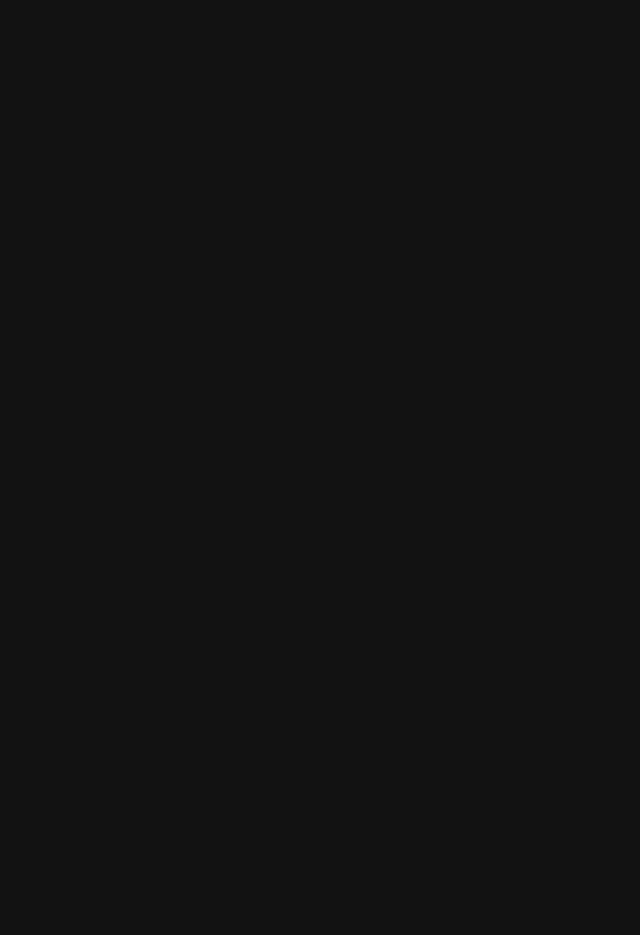
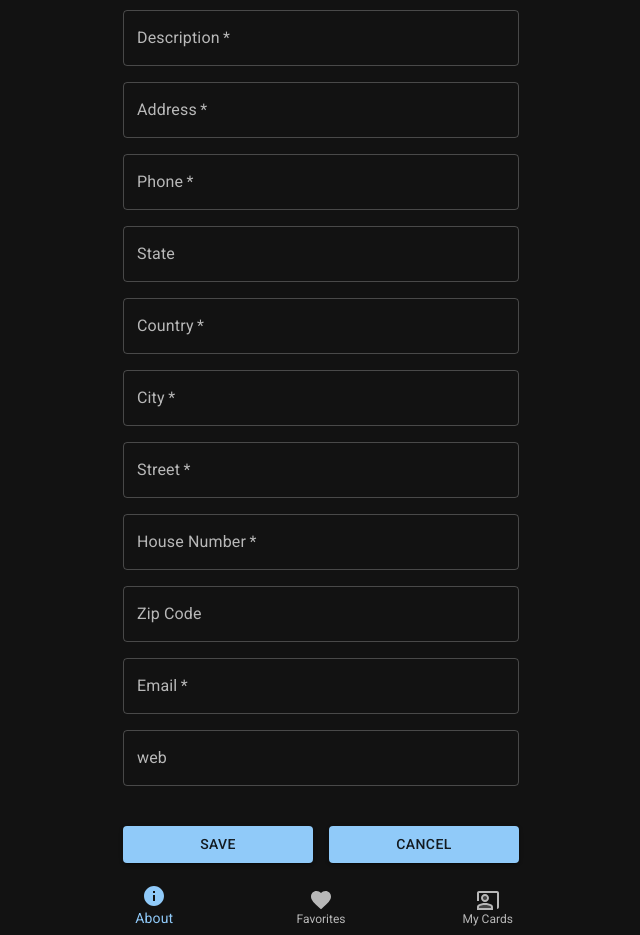
Before and after one commit to malkabraca/------, a React (Create React App) app: page /creat in a window 1280 px wide. Before the commit this address had no page. Shown: the part 660-1595 px from the top of the page, without its empty margins (319-959 px from the left). Before the commit the page ends 800 px from the top, so only its background shows below. Built offline with nearby package versions, Linux system fonts and the light colour scheme.

Commit message:
createee

```diff
--- a/src/pages/CreateCardPage.jsx
+++ b/src/pages/CreateCardPage.jsx
@@ -37,6 +37,14 @@ const CreateCardPage = () => {
     address: "",
     description: "",
     phone: "",
+    email:"",
+    wed:"",
+    state:"",
+    country:"",
+    city:"",
+    street:"",
+    housenumber:"",
+    zip:"",
   });
   const [inputsErrorsState, setInputsErrorsState] = useState(null);
   const navigate = useNavigate();
@@ -143,7 +151,7 @@ const CreateCardPage = () => {
           src={inputState.url ? inputState.url : atom}
         />
         <Box component="div" noValidate sx={{ mt: 3 }}>
-          <Grid container spacing={2}>
+        <Grid container spacing={2}>
             <Grid item xs={12}>
               <TextField
                 fullWidth
@@ -258,6 +266,155 @@ const CreateCardPage = () => {
                 </Alert>
               )}
             </Grid>
+            <Grid item xs={12}>
+              <TextField
+                fullWidth
+                id="state"
+                label="State"
+                name="state"
+                autoComplete="state"
+                value={inputState.state}
+                onChange={handleInputChange}
+              />
+              {inputsErrorsState && inputsErrorsState.state && (
+                <Alert severity="warning">
+                  {inputsErrorsState.state.map((item) => (
+                    <div key={"state-errors" + item}>{item}</div>
+                  ))}
+                </Alert>
+              )}
+            </Grid>
+            <Grid item xs={12}>
+              <TextField
+                required
+                fullWidth
+                id="country"
+                label="Country"
+                name="country"
+                autoComplete="country"
+                value={inputState.country}
+                onChange={handleInputChange}
+              />
+              {inputsErrorsState && inputsErrorsState.country && (
+                <Alert severity="warning">
+                  {inputsErrorsState.country.map((item) => (
+                    <div key={"country-errors" + item}>{item}</div>
+                  ))}
+                </Alert>
+              )}
+            </Grid>
+            <Grid item xs={12}>
+              <TextField
+                required
+                fullWidth
+                id="city"
+                label="City"
+                name="city"
+                autoComplete="city"
+                value={inputState.city}
+                onChange={handleInputChange}
+              />
+              {inputsErrorsState && inputsErrorsState.city && (
+                <Alert severity="warning">
+                  {inputsErrorsState.city.map((item) => (
+                    <div key={"city-errors" + item}>{item}</div>
+                  ))}
+                </Alert>
+              )}
+            </Grid>
+            <Grid item xs={12}>
+              <TextField
+                required
+                fullWidth
+                id="street"
+                label="Street"
+                name="street"
+                autoComplete="street"
+                value={inputState.street}
+                onChange={handleInputChange}
+              />
+              {inputsErrorsState && inputsErrorsState.street && (
+                <Alert severity="warning">
+                  {inputsErrorsState.street.map((item) => (
+                    <div key={"street-errors" + item}>{item}</div>
+                  ))}
+                </Alert>
+              )}
+            </Grid>
+            <Grid item xs={12}>
+              <TextField
+                required
+                fullWidth
+                id="houseNumber"
+                label="House Number"
+                name="houseNumber"
+                autoComplete="houseNumber"
+                value={inputState.houseNumber}
+                onChange={handleInputChange}
+              />
+              {inputsErrorsState && inputsErrorsState.houseNumber && (
+                <Alert severity="warning">
+                  {inputsErrorsState.houseNumber.map((item) => (
+                    <div key={"houseNumber-errors" + item}>{item}</div>
+                  ))}
+                </Alert>
+              )}
+            </Grid>
+            <Grid item xs={12}>
+              <TextField
+                fullWidth
+                id="zipCode"
+                label="Zip Code"
+                name="zipCode"
+                autoComplete="zipCode"
+                value={inputState.zipCode}
+                onChange={handleInputChange}
+              />
+              {inputsErrorsState && inputsErrorsState.zipCode && (
+                <Alert severity="warning">
+                  {inputsErrorsState.zipCode.map((item) => (
+                    <div key={"zipCode-errors" + item}>{item}</div>
+                  ))}
+                </Alert>
+              )}
+            </Grid>
+            <Grid item xs={12}>
+              <TextField
+                required
+                fullWidth
+                id="email"
+                label="Email"
+                name="email"
+                autoComplete="email"
+                value={inputState.email}
+                onChange={handleInputChange}
+              />
+              {inputsErrorsState && inputsErrorsState.email && (
+                <Alert severity="warning">
+                  {inputsErrorsState.email.map((item) => (
+                    <div key={"email-errors" + item}>{item}</div>
+                  ))}
+                </Alert>
+              )}
+            </Grid>
+            <Grid item xs={12}>
+              <TextField
+                fullWidth
+                id="web"
+                label="web"
+                name="web"
+                autoComplete="web"
+                value={inputState.web}
+                onChange={handleInputChange}
+              />
+              {inputsErrorsState && inputsErrorsState.web && (
+                <Alert severity="warning">
+                  {inputsErrorsState.web.map((item) => (
+                    <div key={"web-errors" + item}>{item}</div>
+                  ))}
+                </Alert>
+              )}
+            </Grid>
             <Grid item xs={6}>
               <Button
                 fullWidth
@@ -279,25 +436,6 @@ const CreateCardPage = () => {
               </Button>
             </Grid>
           </Grid>
-          {/* <Button
-            fullWidth
-            variant="contained"
-            sx={{ mt: 3, mb: 2 }}
-            onClick={() => {
-              navigate("/edit/2");
-            }}
-          >
-            edit 2
-          </Button> */}
-          {/* <Grid container justifyContent="flex-end">
-            <Grid item>
-              <Link to={ROUTES.REGISTER}>
-                <Typography variant="body2">
-                  Did not have an account? Sign up
-                </Typography>
-              </Link>
-            </Grid>
-          </Grid> */}
         </Box>
       </Box>
     </Container>
--- a/src/routes/Router.jsx
+++ b/src/routes/Router.jsx
@@ -18,6 +18,7 @@ import NestedPage2 from "../pages/NestedRoutePage/NestedPage2";
 import { AbcOutlined } from "@mui/icons-material";
 import About from "../pages/About";
 import MyCards from "../pages/MyCards";
+import CreateCardPage from "../pages/CreateCardPage";
 
 //element={<ProtectedRoute element={<LogoutPage />} />}
 
@@ -54,7 +55,7 @@ const Router = () => {
           <SuperProtectedRoute
             isAdmin={false}
             isBiz={true}
-            element={<h1>Create card</h1>}
+            element={<CreateCardPage />}
           />
         }
       />
@@ -68,6 +69,7 @@ const Router = () => {
       </Route>
       MyCards
       <Route path="/myCards" element={<MyCards />} />
+      <Route path="/creat" element={<CreateCardPage />} />
 
       <Route path="*" element={<h1>404</h1>} />
     </Routes>
--- /dev/null
+++ b/src/validation/createValidation.js
@@ -0,0 +1,26 @@
+import Joi from "joi";
+
+import validation from "./validation";
+
+const createValidation = Joi.object({
+title: Joi.string().min(2).max(256).required(),
+    subTitle: Joi.string().min(2).max(256).required(),
+    description: Joi.string().min(2).max(1024).required(),
+    state: Joi.string().min(2).max(256).allow(""),
+    country: Joi.string().min(2).max(256).required(),
+    city: Joi.string().min(2).max(256).required(),
+    street: Joi.string().min(2).max(256).required(),
+    houseNumber: Joi.string().min(1).max(256).required(),
+    zipCode: Joi.number().min(1).max(256).allow(""),
+    phone: Joi.string().min(9).max(14).required(),
+    email: Joi.string()
+    .email({ tlds: { allow: false } })
+    .required(),
+    web: Joi.string().min(5).max(255).allow(""),
+    url: Joi.string().min(6).max(1024).allow(""),
+    alt: Joi.string().min(2).max(256).allow(""),
+});
+    const validateCreateSchema = (userInput) =>
+  validation(createValidation, userInput);
+
+export default validateCreateSchema;
```
